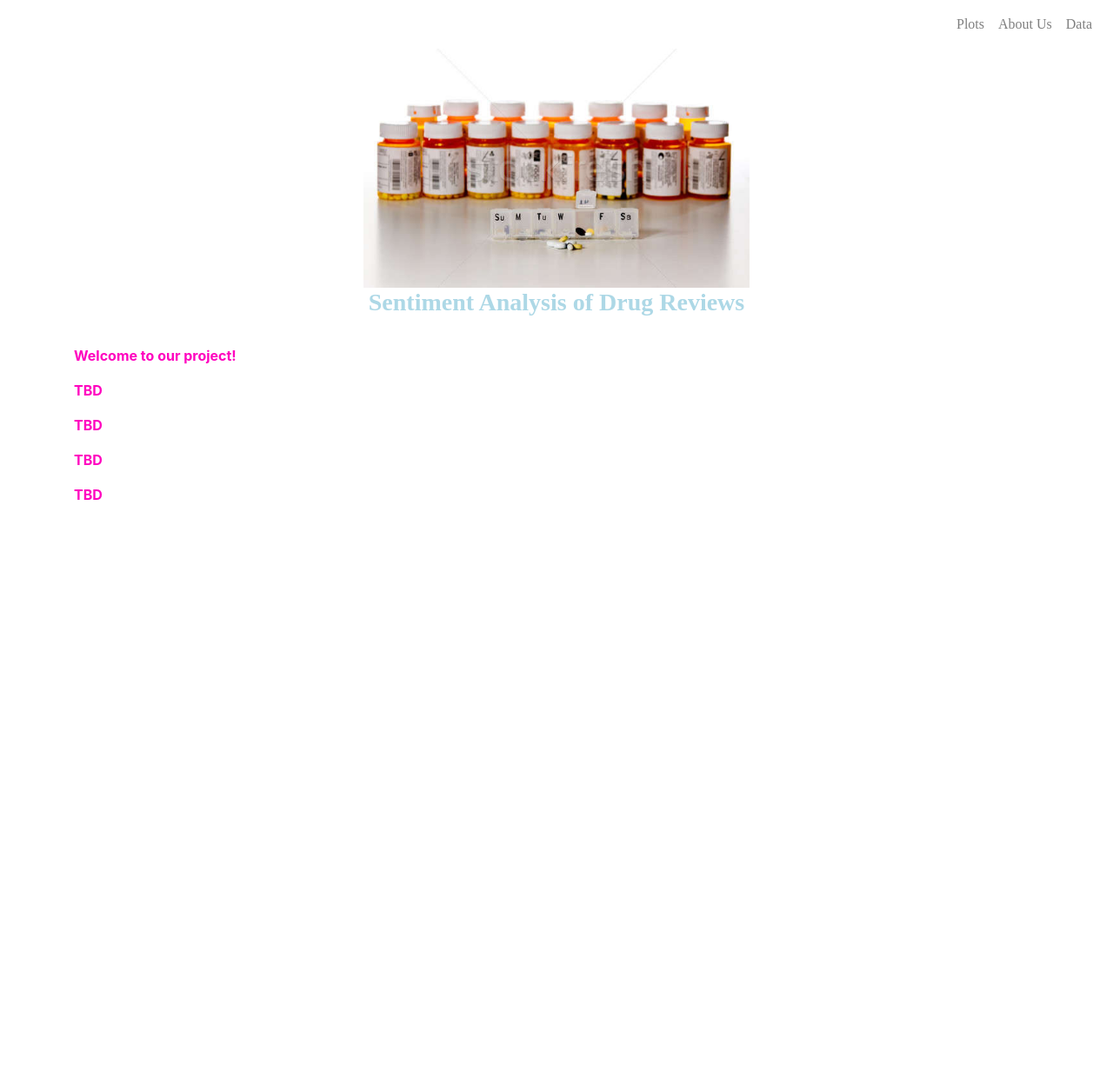
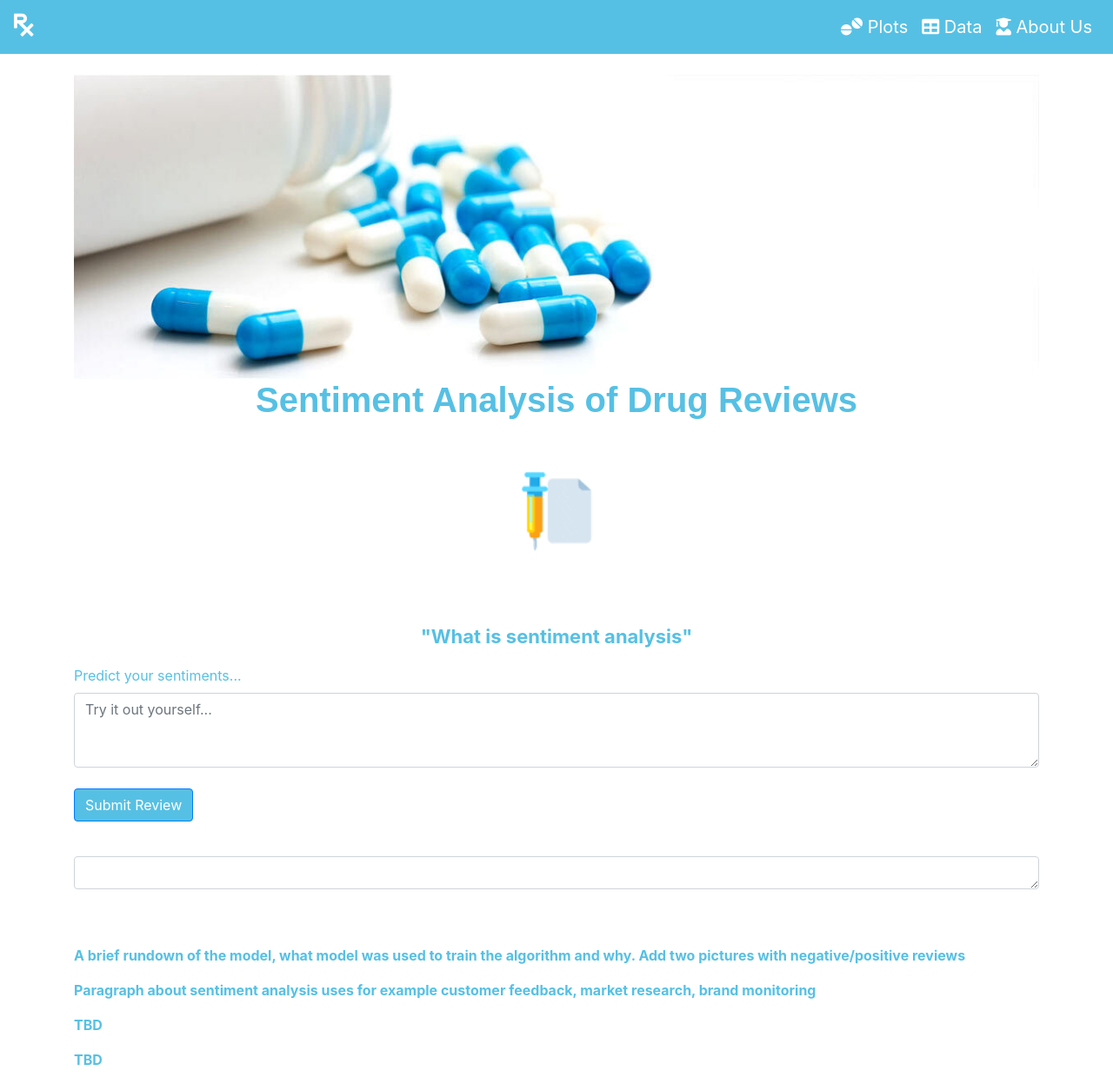
Before and after one commit to Sanjaye22/CUBootcamp-Final-Project, a Flask app: page / in a window 1280 px wide. Shown: the whole page at 87% size. Before the commit the page ends 575 px from the top, so only its background shows below. Run offline with Flask 2, Linux system fonts and the light colour scheme; parts of the project's set-up code (start-up, migrations or seed data) failed here and were passed over; some libraries are stand-ins or nearby versions.

Commit message:
Updated HTML

```diff
--- a/Flask/Templates/index.html
+++ b/Flask/Templates/index.html
@@ -12,13 +12,13 @@
   <link rel="stylesheet" href="https://cdnjs.cloudflare.com/ajax/libs/font-awesome/5.9.0/css/all.css">
 </link>
   <!--Adding the link to the style change-->
-  <link href ="static/css/style.css" rel="stylesheet">
+  <link href ="../static/css/style.css" rel="stylesheet">
 </head>
 
   <!--Introduce navbar-->
   <nav class="navbar navbar-expand-lg navbar-light bg-light">
-        <!--Add Navbar header with white colored Latitude-->
-        <!-- <a class="navbar-brand logo" href="index.html" style="color: darkblue"> <i class="fas fa-prescription"></i> </a> -->
+
+        <a class="navbar-brand logo" href="index.html" style="color: white"> <i class="fas fa-prescription" style = "font-size: 30px"></i> </a>
         <button class="navbar-toggler" type="button" data-toggle="collapse" data-target="#navbarSupportedContent" aria-controls="navbarSupportedContent" aria-expanded="false" aria-label="Toggle navigation">
             <span class="navbar-toggler-icon"></span>
         </button>
@@ -26,35 +26,52 @@
             <ul class="navbar-nav ml-auto">
                 <li class="nav-item">
                      <!--Add comparison link-->
-                    <a class="nav-link" href="chart.html">Plots</a>
+                    <a class="nav-link" href="chart.html" style = "color:white"> <i class="fas fa-tablets"></i> Plots</a>
+                </li>
+                <li class="nav-item">
+                     <!--Add data link-->
+                    <a class="nav-link" href="data.html" style = "color:white"> <i class="fas fa-table"></i> Data</a>
                 </li>
                 <li class="nav-item">
                   <!--Add data link-->
-                 <a class="nav-link" href="profile.html">About Us</a>
-             </li>
-                <li class="nav-item">
-                     <!--Add data link-->
-                    <a class="nav-link" href="data.html">Data</a>
-                </li>
+               <a class="nav-link" href="profile.html" style = "color:white"> <i class="fas fa-user-graduate"></i> About Us</a>
+           </li>
             </ul>
         </div>
     </div>
   </nav>
+<br>
 <body>
   <div class="container">
-  <img src="picture.jpg" id = 'main_img'  class="img-fluid">
-   <h1> Sentiment Analysis of Drug Reviews </h1>
+  <img src="banner3.jpeg" id = 'main_img'  class="img-fluid">
+   <h1 id = 'test'> Sentiment Analysis of Drug Reviews </h1>
+   <img src="gif3.gif" id = 'gif'  class="img-fluid">
+   <!-- This is the source of the gif: https://media.giphy.com/media/l4XyCo0bmD4yc1zrKv/giphy.gif -->
   </div>
     <div class="container">
             <div class="row">
                 <div class="col-lg-12">
                   <!-- <img src="picture.jpg" id = 'main_img'  class="img-fluid"> -->
                   <!-- // GIF used available here: https://dribbble.com/shots/3932264-Mars "Mars by James Curran" -->
-                  <br>
-                    <p>Welcome to our project!</p>
-                    <p>TBD</p>
+                    <br>
+                    <p class = 'placeholder1'>  "What is sentiment analysis" </p>
+                    <div class="form-group shadow-textarea">
+                      <label for="exampleFormControlTextarea6" style= "color:rgb(86, 192, 228)">Predict your sentiments...</label>
+                      <textarea class="form-control z-depth-1" id="input" rows="3" placeholder="Try it out yourself..."></textarea>
+                      <br>
+                      <button class="btn btn-primary" type="submit" style = "background-color:rgb(86, 192, 228)">Submit Review</button>
+                    </div>
+                    <div class="form-group shadow-textarea">
+                      <label for="exampleFormControlTextarea6" style= "color:rgb(86, 192, 228)"></label>
+                      <textarea class="form-control z-depth-1" id="output" rows="1"></textarea>
+                    </div>
+                    <br>
+                    <br>
 
-                    <p>TBD</p>
+
+                    <p> A brief rundown of the model, what model was used to train the algorithm and why. Add two pictures with negative/positive reviews</p>
+
+                    <p> Paragraph about sentiment analysis uses for example customer feedback, market research, brand monitoring</p>
 
                     <p>TBD </p>
 
--- a/Flask/static/css/style.css
+++ b/Flask/static/css/style.css
@@ -1,4 +1,3 @@
-
 body,
 html {
 height:100%;
@@ -14,10 +13,17 @@ body{
 /*Words*/
 h1{
   text-align: center;
-  font-size: 28px;
+  font-size: 40px;
   font-weight: bold;
-  color: lightblue;
-  font-family: f3c3;
+  color: rgb(86, 192, 228);
+  font-family: Arial, Helvetica, sans-serif;
+}
+
+/*Placeholder1*/
+
+.placeholder1 {
+  text-align: center;
+  font-size: 22px
 }
 
 .title {
@@ -25,32 +31,44 @@ h1{
 }
 
 p{
-  color: rgb(255, 0, 191);
+  color: rgb(86, 192, 228);
   font-weight: bold;
 }
 
-/*Navbar*/
-.navbar-brand{
-  background-color:white;
-  text-align: center;
+.btn btn-primary {
+  color: rgb(86, 192, 228);
 }
 
-.dropdown-item {
+/*Navbar*/
+
+
+/* .dropdown-item {
   color: rgb(255, 0, 191)
+} */
+
+/* .nav-link {
+  color: rgb(255, 0, 191)
+} */
+
+.navbar{
+  font-size: 20px;
 }
 
-.nav-link {
-  color: rgb(255, 0, 191)
-}
-
-.navbar{
-  background-color: white !important;
-  font-family: f3c3;
+.navbar-brand logo{
+  font-size: 100px
 }
 
 #main_img{
-  max-width: 40%;
-  height: auto;
+  max-width: auto;
+  height: 350px;
+  display: block;
+  margin-left: auto;
+  margin-right: auto;
+}
+
+#gif {
+  max-width: auto;
+  height: 200px;
   display: block;
   margin-left: auto;
   margin-right: auto;
@@ -60,7 +78,12 @@ p{
   background-color:white;
 }
 
+.table .thead-dark th {
+  background-color: rgb(86, 192, 228);
+  color: white
+}
+
 /*Media query*/
 .navbar{
-  background-color: white !important;
+  background-color: rgb(86, 192, 228) !important;
 }
```
Also changed, not shown: Flask/Templates/chart.html (+6 -7 lines), Flask/Templates/data.html (+16 -16 lines), Flask/Templates/profile.html (+9 -9 lines), Flask/Templates/banner3.jpeg (added), Flask/Templates/gif3.gif (added), Flask/Templates/picture.jpg (deleted), 4 other files.
